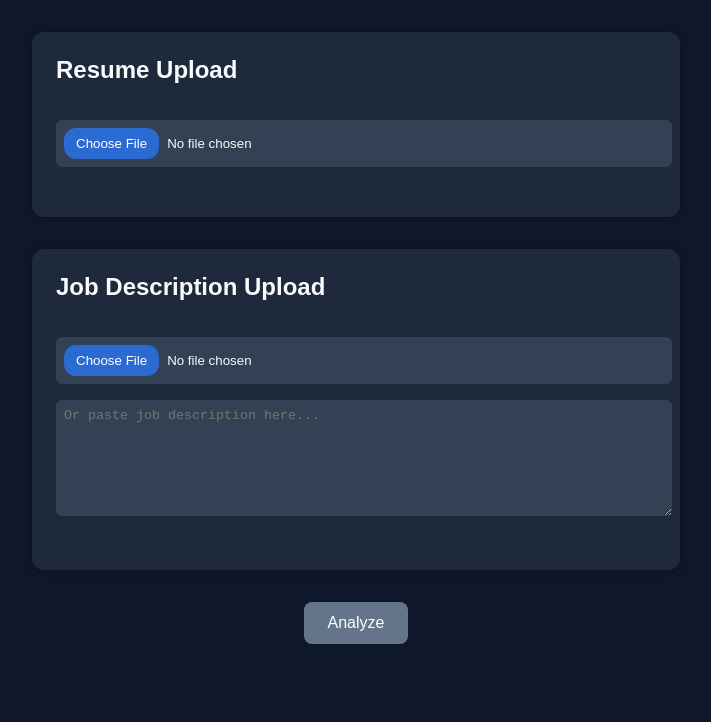
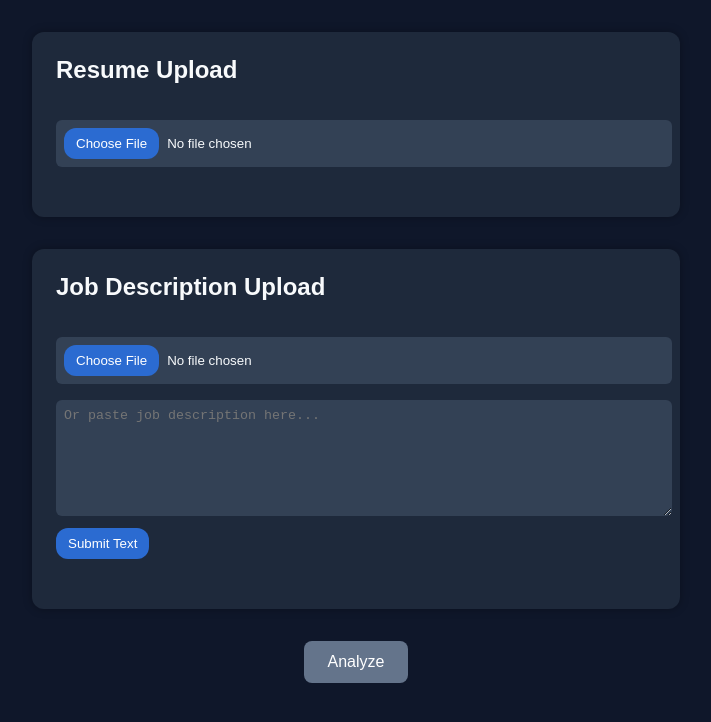
Before and after one commit to jakubstetz/resume-scanner, a React (Vite) app in the folder frontend/: page / in a window 1280 px wide. Shown: the top 722 px of the page, without its empty margins (284-995 px from the left). Built offline with nearby package versions, Linux system fonts and the light colour scheme.

Commit message:
feat: implement text-based JD upload functionality

```diff
--- a/frontend/src/App.jsx
+++ b/frontend/src/App.jsx
@@ -14,6 +14,7 @@ function App() {
     content: "",
   });
   const [jobUploaded, setJobUploaded] = useState(false);
+  const [jobTextUploaded, setJobTextUploaded] = useState(false);
   const [job, setJob] = useState({
     filename: "",
     content: "",
@@ -100,6 +101,36 @@ function App() {
     }
   };
 
+  const handleJobTextSubmit = async (text) => {
+    try {
+      const api_response = await fetch(`${apiUrl}/upload-job`, {
+        method: "POST",
+        headers: { "Content-Type": "application/x-www-form-urlencoded" },
+        body: new URLSearchParams({ job_text: text }),
+      });
+      if (api_response.ok) {
+        const uploaded_object = await api_response.json();
+        if (uploaded_object?.content) {
+          setJobTextUploaded(true);
+          setJob((prev) => ({
+            ...prev,
+            content: uploaded_object.content,
+          }));
+          toast.success("Job description text submitted successfully!");
+        } else {
+          toast.error("Job text submission failed: Malformed API response.");
+        }
+      } else {
+        const error = await api_response.json();
+        console.log(error);
+        toast.error("Job text submission failed.");
+      }
+    } catch (err) {
+      console.error(err);
+      toast.error("An error occurred during job text submission.");
+    }
+  };
+
   return (
     <div className="app-container">
       <Toaster />
@@ -113,11 +144,13 @@ function App() {
       <JobUpload
         uploadHandler={(e) => uploadHandler(e, "job", setJobUploaded, setJob)}
         uploaded={jobUploaded}
+        textUploaded={jobTextUploaded}
         filename={job.filename}
+        onTextSubmit={handleJobTextSubmit}
       />
       <button
         className="analyze-button"
-        disabled={!(resumeUploaded && jobUploaded)}
+        disabled={!(resumeUploaded && (jobUploaded || jobTextUploaded))}
         onClick={analyzeHandler}
       >
         Analyze
--- a/frontend/src/Components/JobUpload/JobUpload.jsx
+++ b/frontend/src/Components/JobUpload/JobUpload.jsx
@@ -1,6 +1,22 @@
 import { motion } from "motion/react";
+import { useState } from "react";
 
-function JobUpload({ uploadHandler, uploaded, filename }) {
+function JobUpload({
+  uploadHandler,
+  uploaded,
+  filename,
+  onTextSubmit,
+  textUploaded,
+}) {
+  const [text, setText] = useState("");
+
+  const handleTextChange = (e) => setText(e.target.value);
+  const handleTextSubmit = () => {
+    if (text.trim()) {
+      onTextSubmit(text);
+    }
+  };
+
   return (
     <div className="upload-section">
       <h2>Job Description Upload</h2>
@@ -8,7 +24,18 @@ function JobUpload({ uploadHandler, uploaded, filename }) {
       <textarea
         placeholder="Or paste job description here..."
         className="text-input"
+        value={text}
+        onChange={handleTextChange}
       />
+      <button
+        type="button"
+        className="text-submit-button"
+        style={{ marginTop: 8, marginBottom: 0 }}
+        onClick={handleTextSubmit}
+        disabled={!text.trim()}
+      >
+        Submit Text
+      </button>
       <div style={{ minHeight: 24, display: "flex", alignItems: "center" }}>
         {uploaded ? (
           <motion.span
@@ -18,6 +45,15 @@ function JobUpload({ uploadHandler, uploaded, filename }) {
             transition={{ duration: 0.5 }}
           >
             ✅ Uploaded: {filename}
+          </motion.span>
+        ) : textUploaded ? (
+          <motion.span
+            className="upload-status"
+            initial={{ opacity: 0 }}
+            animate={{ opacity: 1 }}
+            transition={{ duration: 0.5 }}
+          >
+            ✅ Text input received
           </motion.span>
         ) : (
           <span style={{ opacity: 0 }} className="upload-status">
--- a/frontend/src/index.css
+++ b/frontend/src/index.css
@@ -80,8 +80,9 @@ body {
   color: #f8fafc;
 }
 
-.file-input::-webkit-file-upload-button,
-.file-input::file-selector-button {
+.text-submit-button,
+input::-webkit-file-upload-button,
+input::file-selector-button {
   background-color: #2b6bd1;
   border-radius: 12px;
   padding: 0.5rem 0.75rem;
@@ -94,14 +95,16 @@ body {
     box-shadow 0.2s;
 }
 
-.file-input::-webkit-file-upload-button:hover,
-.file-input::file-selector-button:hover {
+.text-submit-button:hover,
+input::-webkit-file-upload-button:hover,
+input::file-selector-button:hover {
   background-color: #3b82f6;
   box-shadow: 0 2px 8px rgba(59, 130, 246, 0.08);
 }
 
-.file-input::-webkit-file-upload-button:active,
-.file-input::file-selector-button:active {
+.text-submit-button:active,
+input::-webkit-file-upload-button:active,
+input::file-selector-button:active {
   background-color: #2563eb;
   box-shadow: 0 1px 4px rgba(37, 99, 235, 0.12);
 }
```
